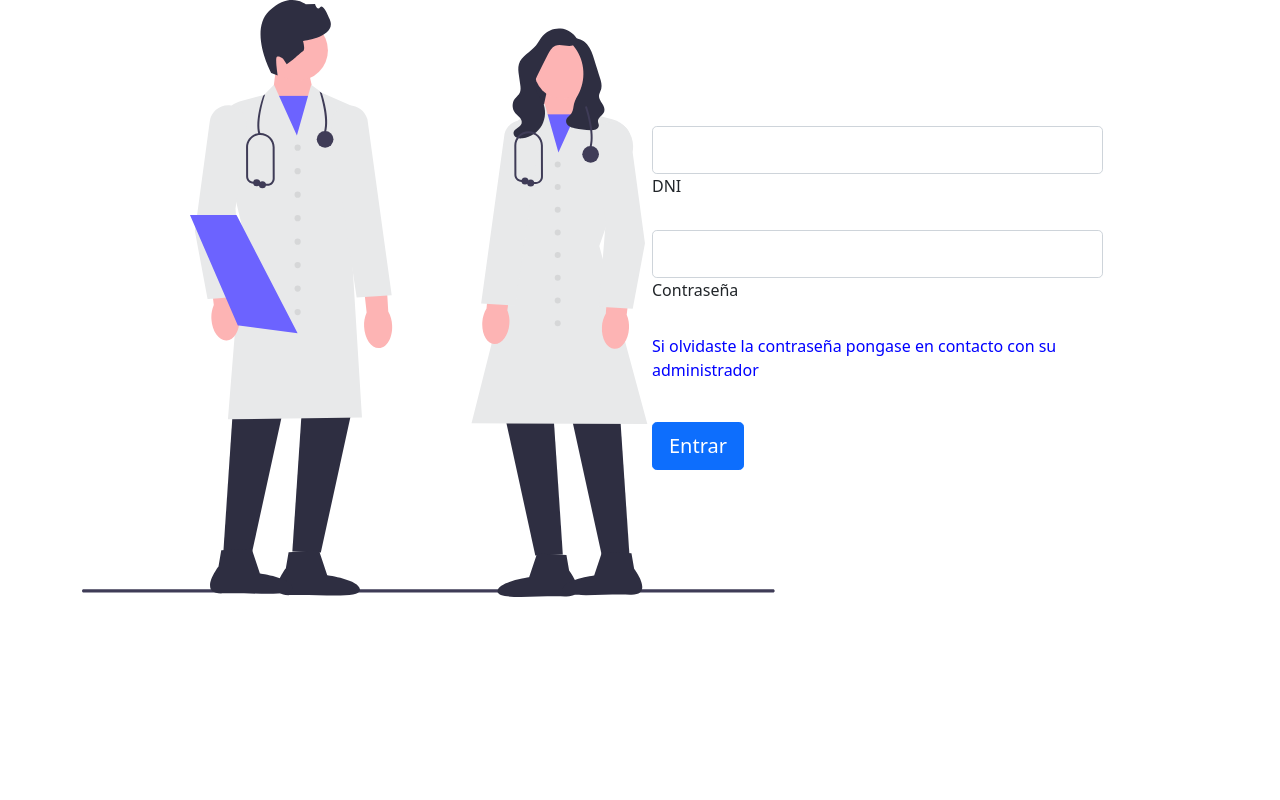
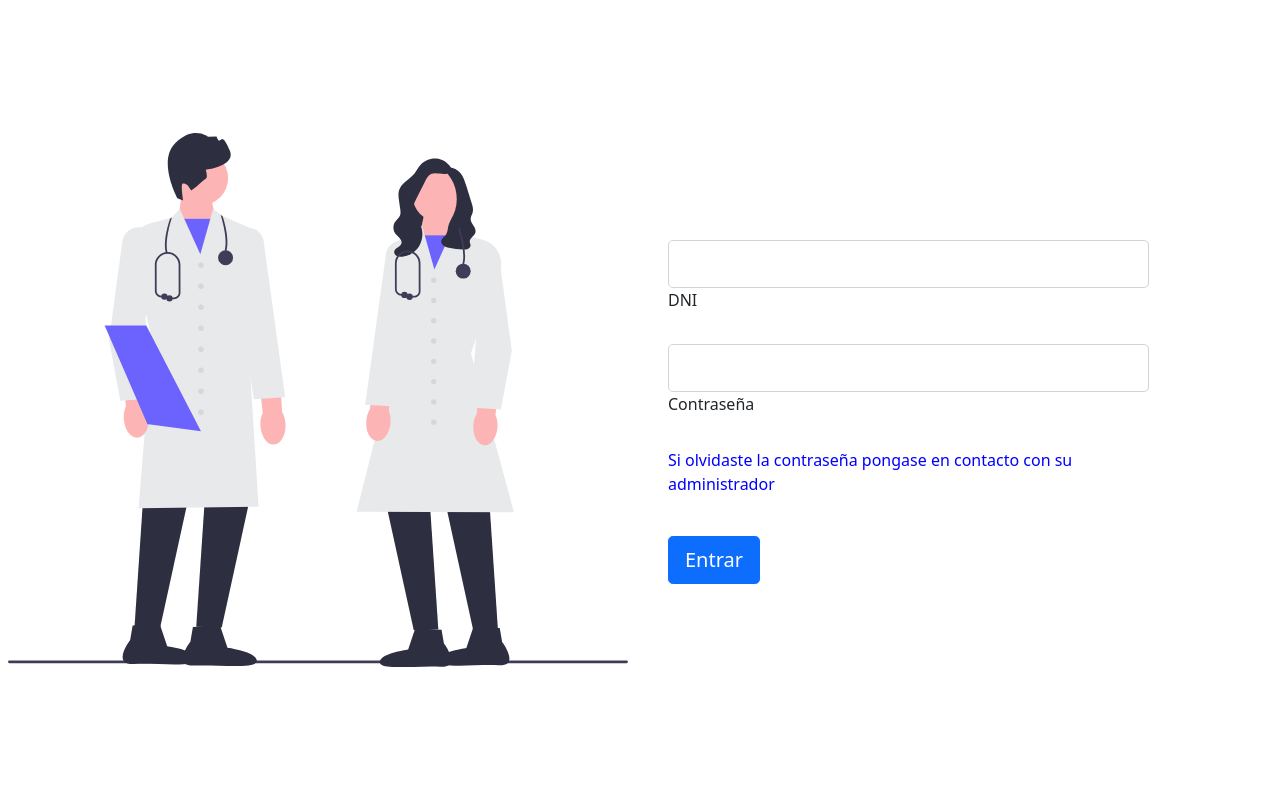
Before and after one commit to Borjapc417/clinicapp, a Django app: page /autenticacion/login/ in a window 1280 px wide. Run offline with Django 4.2, Linux system fonts and the light colour scheme; some libraries are stand-ins or nearby versions.

Commit message:
Mejoras visuales en la pagina de autenticacion

```diff
--- a/clinicapp/autenticacion/templates/login.html
+++ b/clinicapp/autenticacion/templates/login.html
@@ -4,11 +4,12 @@
 
 <body>
 
-    <div class="container">
+    <div class="d-flex align-items-center justify-content-center vh-100">
       <div class="row align-items-center">
         <div class="col-lg-6">
 
-                {% include 'doctor.svg' %}
+          {% include 'doctor.svg' %}
+
 
             </div>
             <div class="col-lg-5">
@@ -20,22 +21,22 @@
                 </div>
                 {% endif %}
 
-                <div class="form-outline mb-4">
+                <div class="form-outline mb-4 mt-4 mx-3">
                   <input type="text" id="form1Example13" class="form-control form-control-lg" name="dni"/>
                   <label class="form-label" for="form1Example13">DNI</label>
                 </div>
 
 
-                <div class="form-outline mb-4">
+                <div class="form-outline mb-4 mx-3">
                   <input type="password" id="form1Example23" class="form-control form-control-lg" name="contrasenia" />
                   <label class="form-label" for="form1Example23">Contraseña</label>
                 </div>
 
-                <div class="d-flex justify-content-around align-items-center mb-4">
+                <div class="d-flex justify-content-around align-items-center mb-4 mx-3">
                   <p style="color: blue;">Si olvidaste la contraseña pongase en contacto con su administrador</a>
                 </div>
 
-                <button type="submit" class="btn btn-primary btn-lg btn-block">Entrar</button>
+                <button type="submit" class="btn btn-primary btn-lg btn-block mx-3">Entrar</button>
               </form>
             </div>
             </div>
```
Also changed, not shown: clinicapp/autenticacion/templates/doctor.svg.
